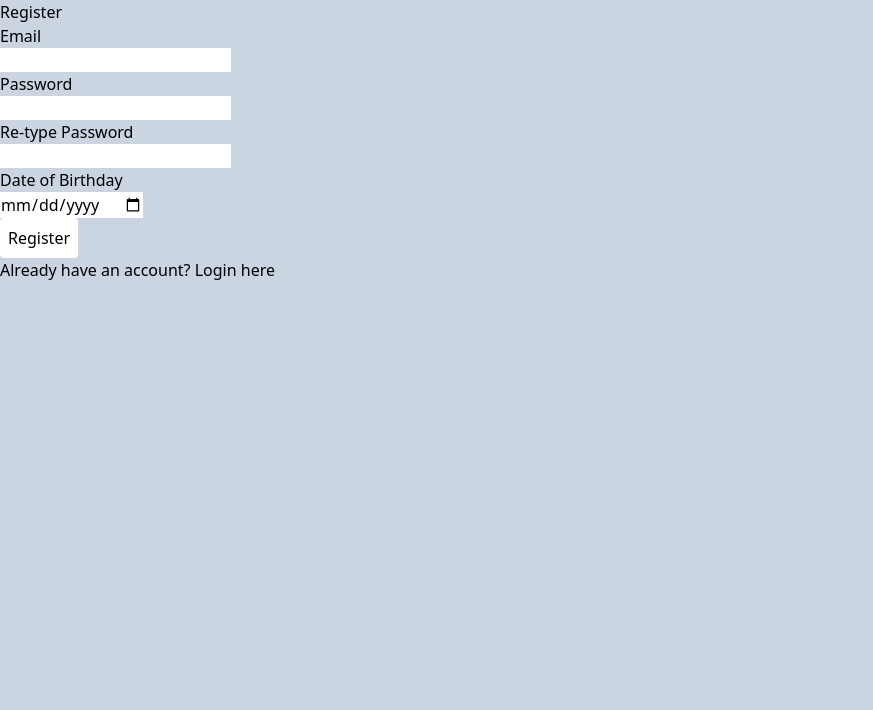
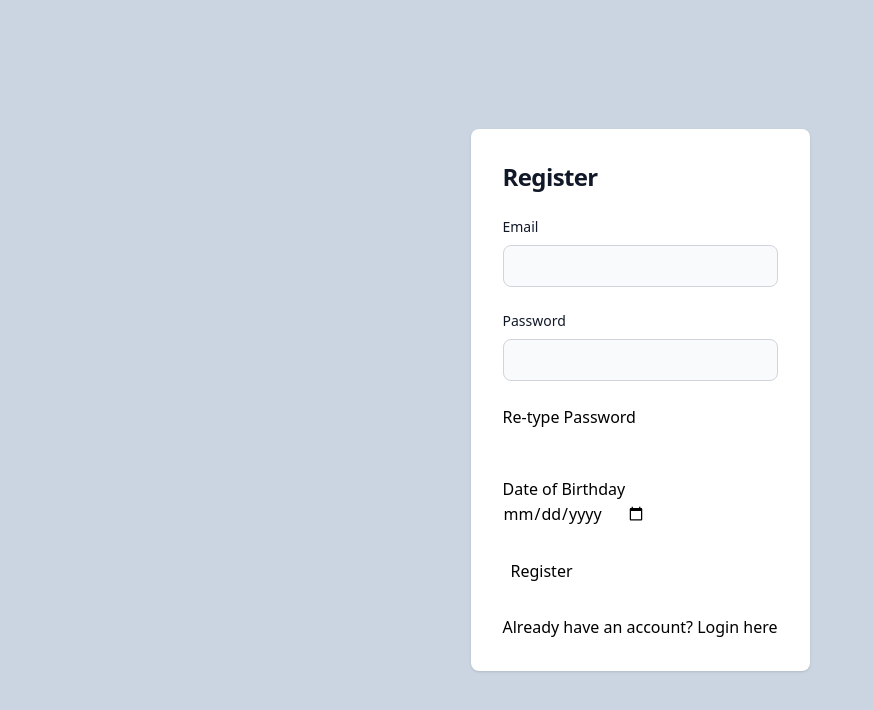
Before and after one commit to dger804/prueba-tecnica-o, a React (Create React App) app: page /Register in a window 1280 px wide. Shown: the top 710 px of the page, without its empty margins (0-873 px from the left). Built offline with nearby package versions, Linux system fonts and the light colour scheme; no server answers.

Commit message:
styling login and register components

```diff
--- a/src/components/Login.js
+++ b/src/components/Login.js
@@ -28,20 +28,24 @@
 
   return(
     <>
+    <div className="flex flex-col items-center justify-center px-6 py-8 mx-auto md:h-screen lg:py-0">
+      <div className="w-full bg-white rounded-lg shadow dark:border md:mt-0 sm:max-w-md xl:p-0 dark:bg-gray-800 dark:border-gray-700">
+      <div className="p-6 space-y-4 md:space-y-6 sm:p-8">
+        <h2 className="text-xl font-bold leading-tight tracking-tight text-gray-900 md:text-2xl dark:text-white">Login</h2>
+        <form className="space-y-4 md:space-y-6" onSubmit={handleSubmit}>
           <div>
-      <h2>Login</h2>
-      <form onSubmit={handleSubmit}>
-        <div>
-          <div>Email</div>
+            <div className="block mb-2 text-sm font-medium text-gray-900 dark:text-white">Email</div>
             <input
+              className="bg-gray-50 border border-gray-300 text-gray-900 sm:text-sm rounded-lg focus:ring-primary-600 focus:border-primary-600 block w-full p-2.5 dark:bg-gray-700 dark:border-gray-600 dark:placeholder-gray-400 dark:text-white dark:focus:ring-blue-500 dark:focus:border-blue-500"
               type="email"
               name="email"
               onChange={handleChange}
             />
           </div>
           <div>
-          <div>Password</div>
+            <div className="block mb-2 text-sm font-medium text-gray-900 dark:text-white">Password</div>
             <input
+              className="bg-gray-50 border border-gray-300 text-gray-900 sm:text-sm rounded-lg focus:ring-primary-600 focus:border-primary-600 block w-full p-2.5 dark:bg-gray-700 dark:border-gray-600 dark:placeholder-gray-400 dark:text-white dark:focus:ring-blue-500 dark:focus:border-blue-500"
               type="password"
               name="password"
               onChange={handleChange}
@@ -56,6 +60,8 @@
           </div>
         </form>
       </div>
+      </div>
+    </div>
     </>
   )
 }
--- a/src/components/Register.js
+++ b/src/components/Register.js
@@ -25,9 +25,9 @@
 
   const handleSubmit = async (e) => {
     e.preventDefault();
-    const validateBirtday = new Date(user.birthday).toISOString().slice(0, 10)
-    if (getAge(validateBirtday) < 18) {
-      alert(`La persona debe ser mayor de 18 años y tiene ${getAge(validateBirtday)} año(s)`)
+    const validateBirthday = new Date(user.birthday).toISOString().slice(0, 10)
+    if (getAge(validateBirthday) < 18) {
+      alert(`La persona debe ser mayor de 18 años y tiene ${getAge(validateBirthday)} año(s)`)
     }else{
       try{
         await signup(user.email, user.password, user.birthday)
@@ -40,20 +40,24 @@
 
   return(
     <>
+    <div className="flex flex-col items-center justify-center px-6 py-8 mx-auto md:h-screen lg:py-0">
+      <div className="w-full bg-white rounded-lg shadow dark:border md:mt-0 sm:max-w-md xl:p-0 dark:bg-gray-800 dark:border-gray-700">
+        <div className="p-6 space-y-4 md:space-y-6 sm:p-8">
+          <h2 className="text-xl font-bold leading-tight tracking-tight text-gray-900 md:text-2xl dark:text-white">Register</h2>
+          <form className="space-y-4 md:space-y-6" onSubmit={handleSubmit}>
             <div>
-      <h2>Register</h2>
-      <form onSubmit={handleSubmit}>
-        <div>
-          <div>Email</div>
+              <div className="block mb-2 text-sm font-medium text-gray-900 dark:text-white">Email</div>
               <input
+                className="bg-gray-50 border border-gray-300 text-gray-900 sm:text-sm rounded-lg focus:ring-primary-600 focus:border-primary-600 block w-full p-2.5 dark:bg-gray-700 dark:border-gray-600 dark:placeholder-gray-400 dark:text-white dark:focus:ring-blue-500 dark:focus:border-blue-500"
                 type="email"
                 name="email"
                 onChange={handleChange}
               />
             </div>
             <div>
-          <div>Password</div>
+              <div className="block mb-2 text-sm font-medium text-gray-900 dark:text-white">Password</div>
               <input
+                className="bg-gray-50 border border-gray-300 text-gray-900 sm:text-sm rounded-lg focus:ring-primary-600 focus:border-primary-600 block w-full p-2.5 dark:bg-gray-700 dark:border-gray-600 dark:placeholder-gray-400 dark:text-white dark:focus:ring-blue-500 dark:focus:border-blue-500"
                 type="password"
                 name="password"
                 onChange={handleChange}
@@ -84,6 +88,8 @@
             </div>
           </form>
         </div>
+      </div>
+    </div>
     </>
   )
 }
```
Lines whose indentation alone changed are shown as unchanged.
